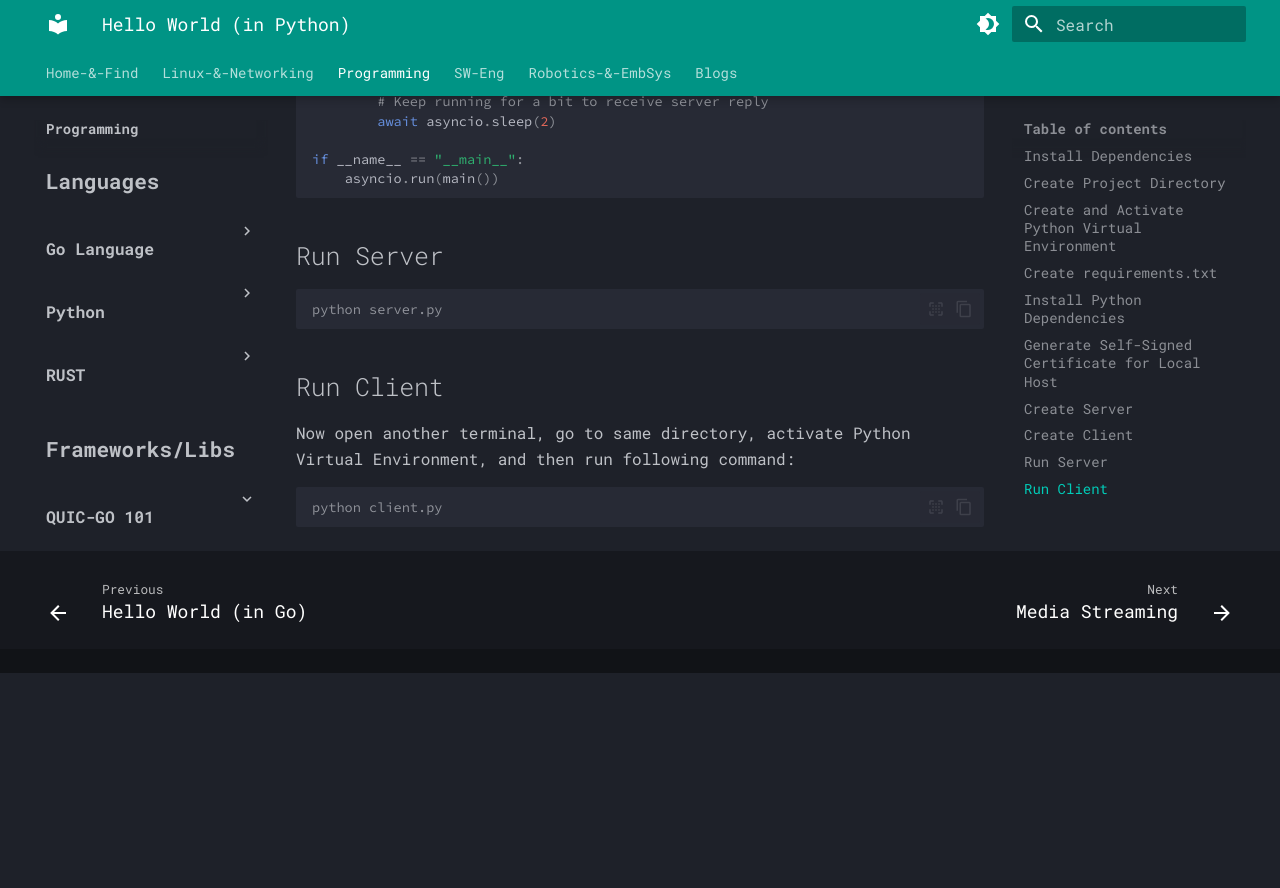
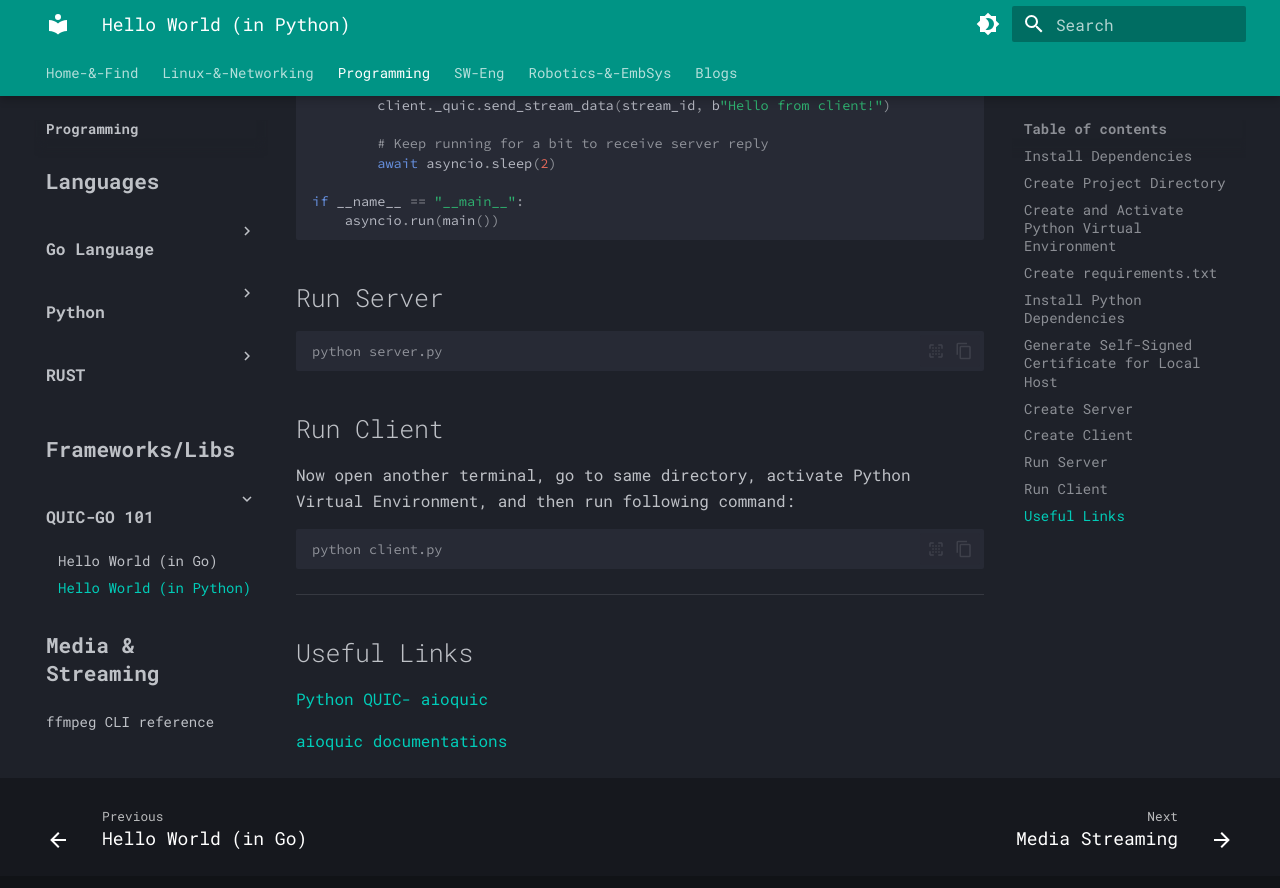
Before and after one commit to alohamujeeb/alohamujeeb.github.io, an MkDocs documentation site: the page built from docs/programming/frameworks/quicgo101/01-hello-world-python-quic.md, in a window 1280 px wide and 900 px high, scrolled down 2796 px. Shown: the top 888 px of the window. Built offline with MkDocs 1.6.1 and Material for MkDocs 9.7.7, drawn with Linux system fonts in a browser that asks for light colours; before the commit the page ends 3469 px from its top, so only the background shows below that.

````diff
--- a/docs/programming/frameworks/quicgo101/01-hello-world-python-quic.md
+++ b/docs/programming/frameworks/quicgo101/01-hello-world-python-quic.md
@@ -1,5 +1,6 @@
 # aioquic (QUIC implementation with Python): Hello, World
 
+---
 ## Install Dependencies
 
 Python Virtual Environment and OpenSSL are required to be installed. Following commands are for Ubuntu and Debian-based distributions for any other OS or Linux distribution, please check the concerned documentations.
@@ -140,3 +141,10 @@
 ```console
 python client.py
 ```
+
+---
+## Useful Links
+
+[Python QUIC- aioquic](https://github.com/aiortc/aioquic)
+
+[aioquic documentations](https://aioquic.readthedocs.io/en/latest/)
````
